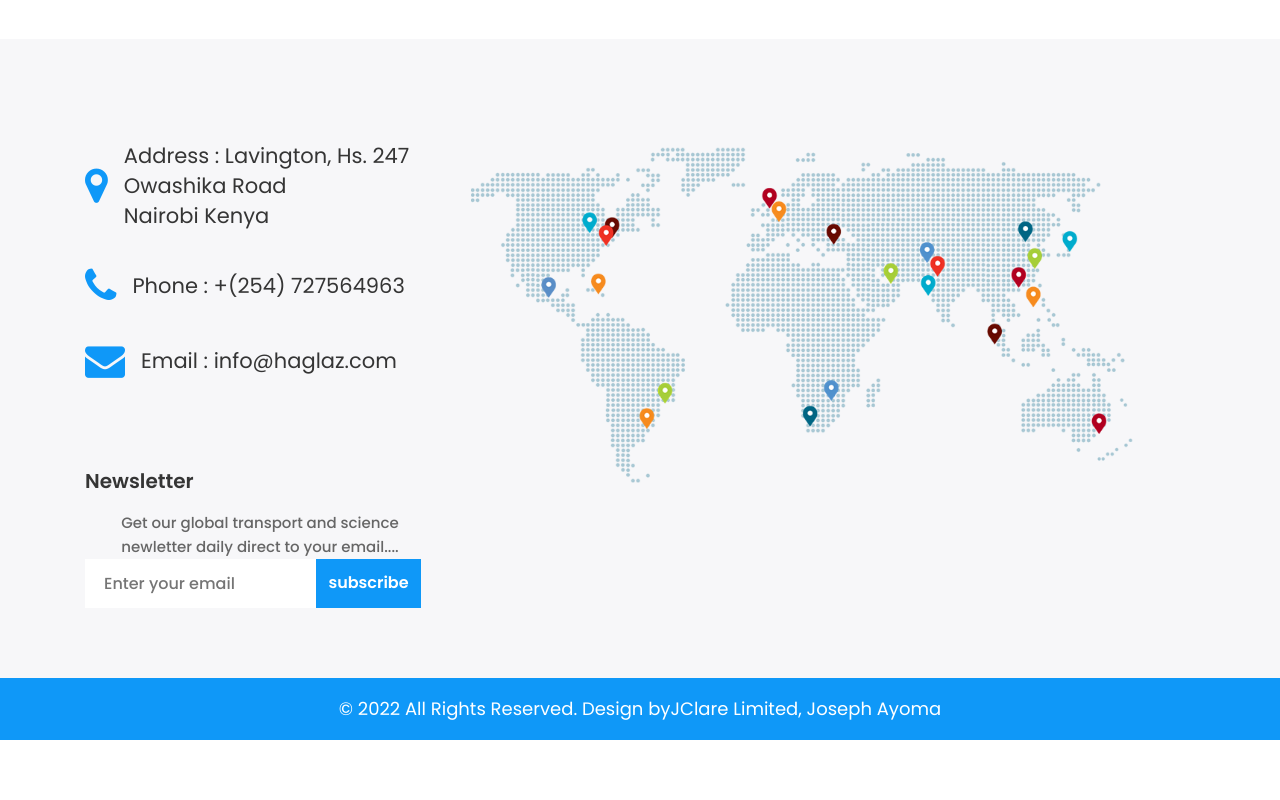
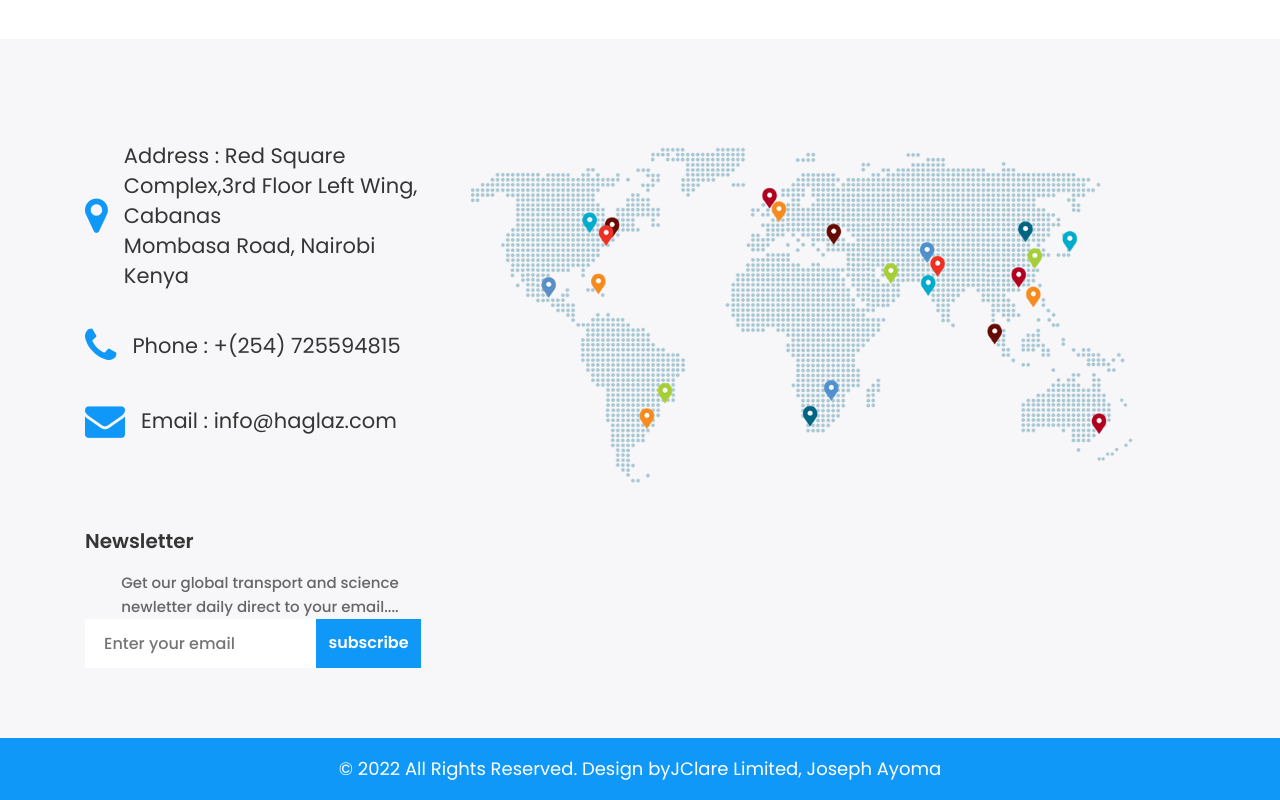
Before and after one commit to JosephAyoma/jclare, a plain HTML site: page index.html in a window 1280 px wide. Shown: the part 4463-5263 px from the top of the page. Before the commit the page ends 5203 px from the top, so only its background shows below. Drawn offline with nearby package versions, Linux system fonts and the light colour scheme; files whose address does not match are found by name.

Commit message:
Update index.html

```diff
--- a/index.html
+++ b/index.html
@@ -572,9 +572,9 @@
                <div class="row">
                   <div class="col-md-4">
                      <ul class="location_icon">
-                        <li><a href="#"><i class="fa fa-map-marker" aria-hidden="true"></i></a> Address : Lavington, Hs. 247 Owashika Road  <br> Nairobi Kenya
+                        <li><a href="#"><i class="fa fa-map-marker" aria-hidden="true"></i></a> Address : Red Square Complex,3rd Floor Left Wing, Cabanas <br> Mombasa Road, Nairobi Kenya
                         </li>
-                        <li><a href="#"><i class="fa fa-phone" aria-hidden="true"></i></a>Phone :  +(254) 727564963</li>
+                        <li><a href="#"><i class="fa fa-phone" aria-hidden="true"></i></a>Phone :  +(254) 725594815</li>
                         <li><a href="#"><i class="fa fa-envelope" aria-hidden="true"></i></a>Email : info@haglaz.com</li>
                      </ul>
                      <form class="bottom_form">
```
